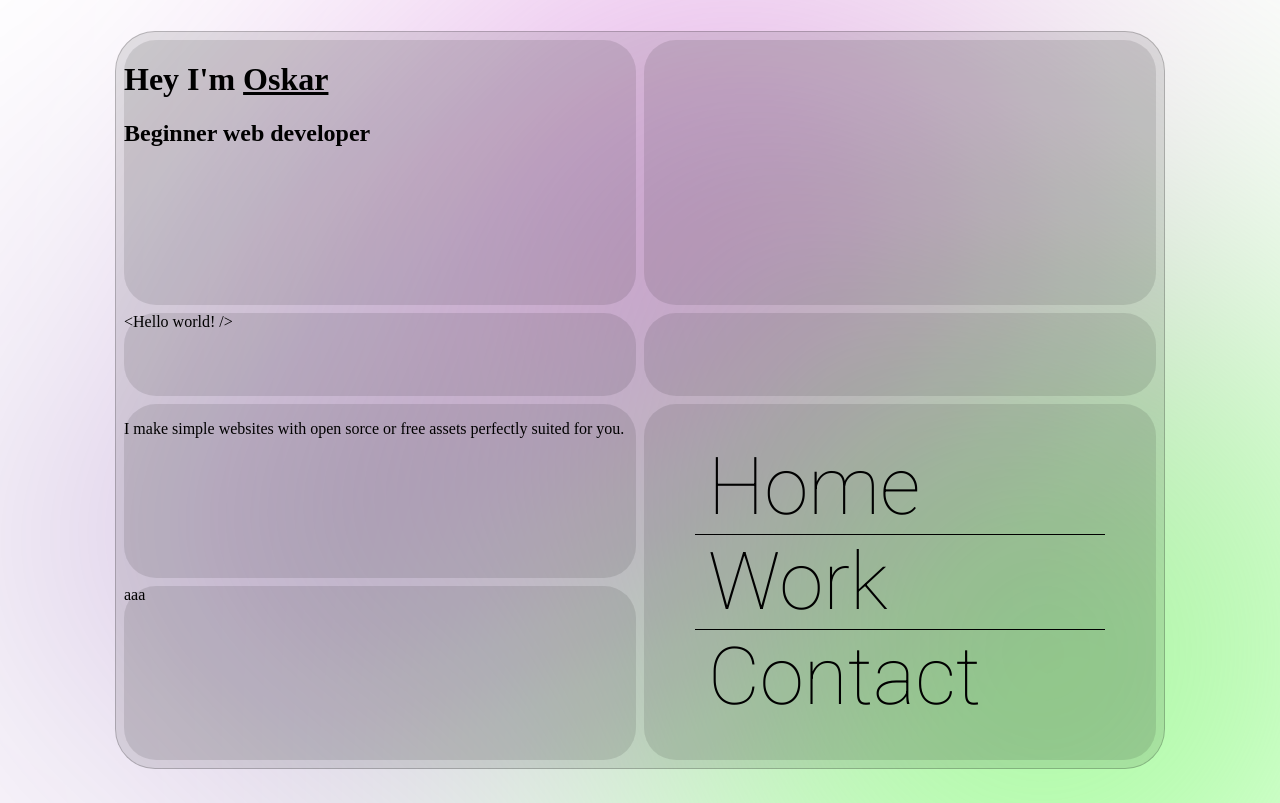
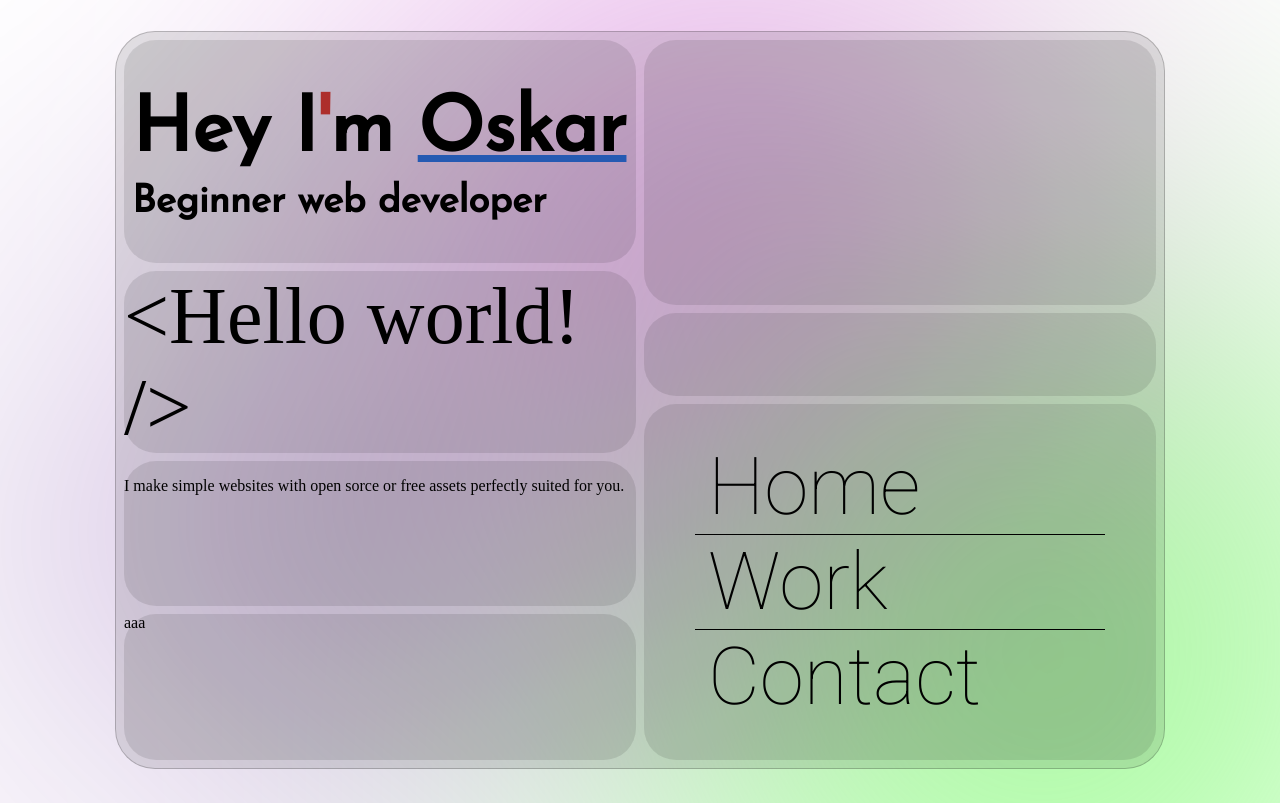
Before and after one commit to oskarBoladz/portfolio, a plain HTML site: page index.html in a window 1280 px wide. Shown: the top 803 px of the page. Drawn offline with Linux system fonts and the light colour scheme.

Commit message:
. font s

```diff
--- a/index.html
+++ b/index.html
@@ -20,7 +20,7 @@
 <div id="l">
 
     <div class="me1 bcc">
-        <h1>Hey I<span>'</span>m</span> <u>Oskar</u></h1>
+        <h1>Hey I<span>'</span>m <u>Oskar</u></h1>
                         <h2>Beginner web developer</h2>
     </div>
     <div class="me2 bcc">
--- a/style.css
+++ b/style.css
@@ -146,9 +146,35 @@ display: grid;
 /* --------------------------------------------------------------------- */
 .me1{
     grid-row: 1/4;
+    display: flex;
+    flex-direction: column;
+    align-items: flex-start;
+    justify-content: center;
+    box-sizing: border-box;
+    padding: 0.5rem;
+    & h1{
+
+        margin: 0;
+        font-size: clamp(6cqh,6vw,20cqh);
+        line-height:clamp(7cqh,8vw,20cqh) ;
+        font-family: var(--fhii);
+        & u{
+            text-decoration-color: var(--acentBlue);
+        }
+        & span{
+        /* transform: scale(4,1); */
+
+            color: var(--acentRed);
+        }
+    }
+    & h2{
+        margin: 0;
+        font-size: clamp(4cqh,3vw,16cqh);
+        font-family: var(--fhii);
+    }
 }
 .me2{
-
+   font-size: 10cqh;
 }
 .me3{
     grid-row: 5/7;
```
